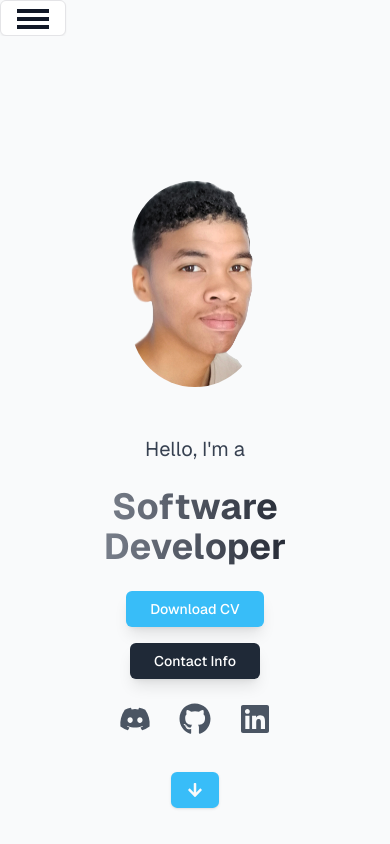
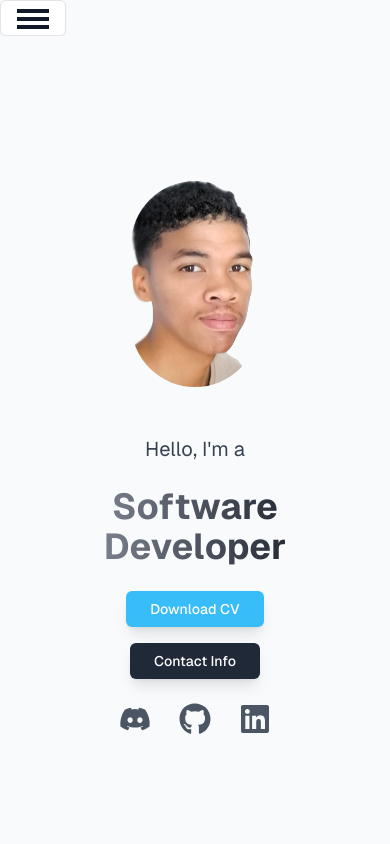
Before and after one commit to Jenaide/next_portfolio_2025, a Next.js app: page / in a window 390 px wide. Shown: the top 844 px of the page. Built offline with nearby package versions, Linux system fonts and the light colour scheme.

Commit message:
worked on the bouncing arrow

```diff
--- a/src/components/Introduction.tsx
+++ b/src/components/Introduction.tsx
@@ -96,7 +96,7 @@ export default function Introduction(){
                         ease: 'easeInOut'
                     }
                 }}
-                className='absolute bottom-10 flex justify-center w-full'
+                className='hidden absolute bottom-10 md:flex justify-center w-full'
             >
                 <Button onClick={scrollToAbout} className='bg-sky-400 transform hover:scale-110 hover:bg-sky-700 transition-all duration-300 ease-in-out'>
                     <FaArrowDown className='w-10 h-10' />
```
